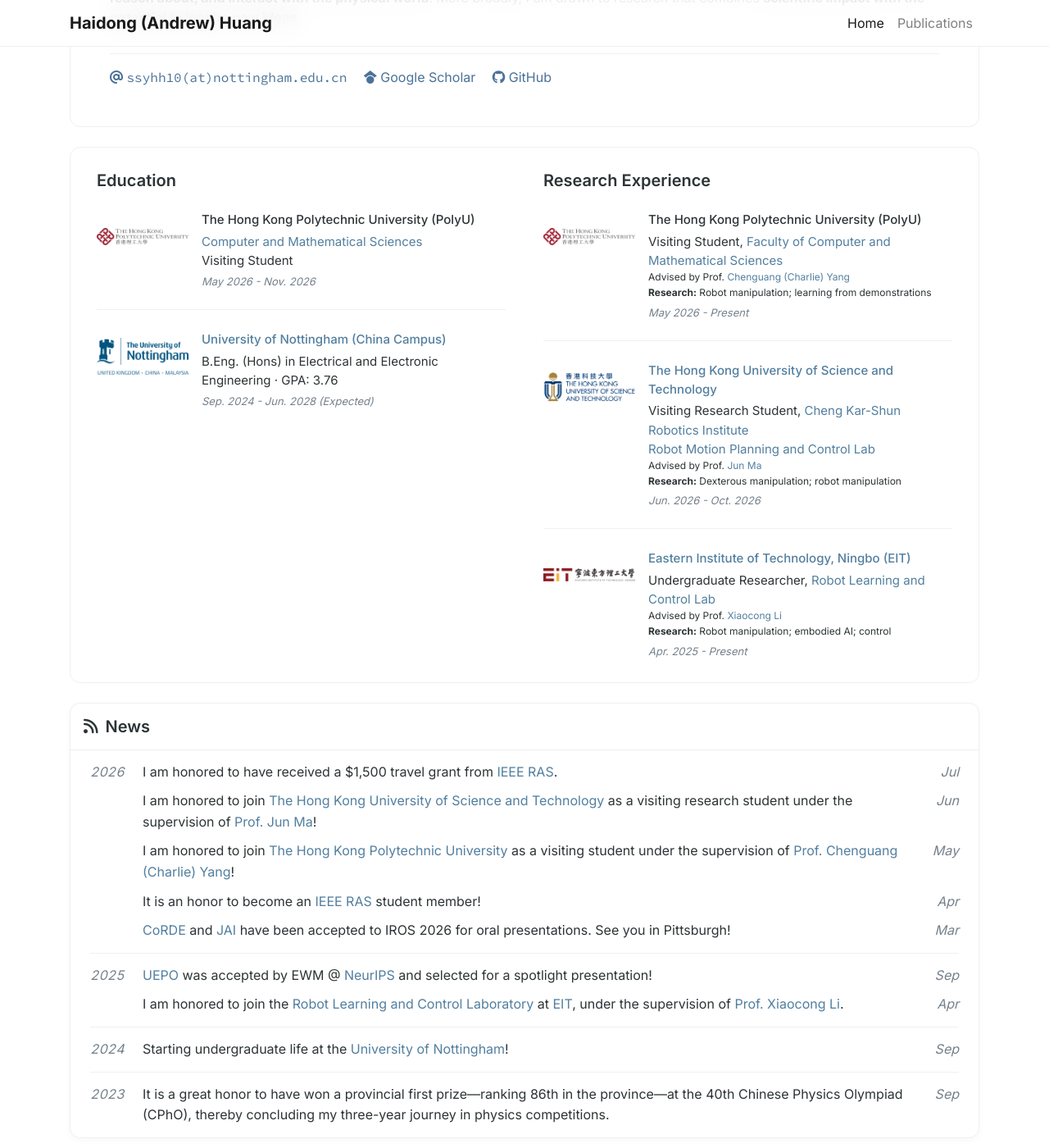
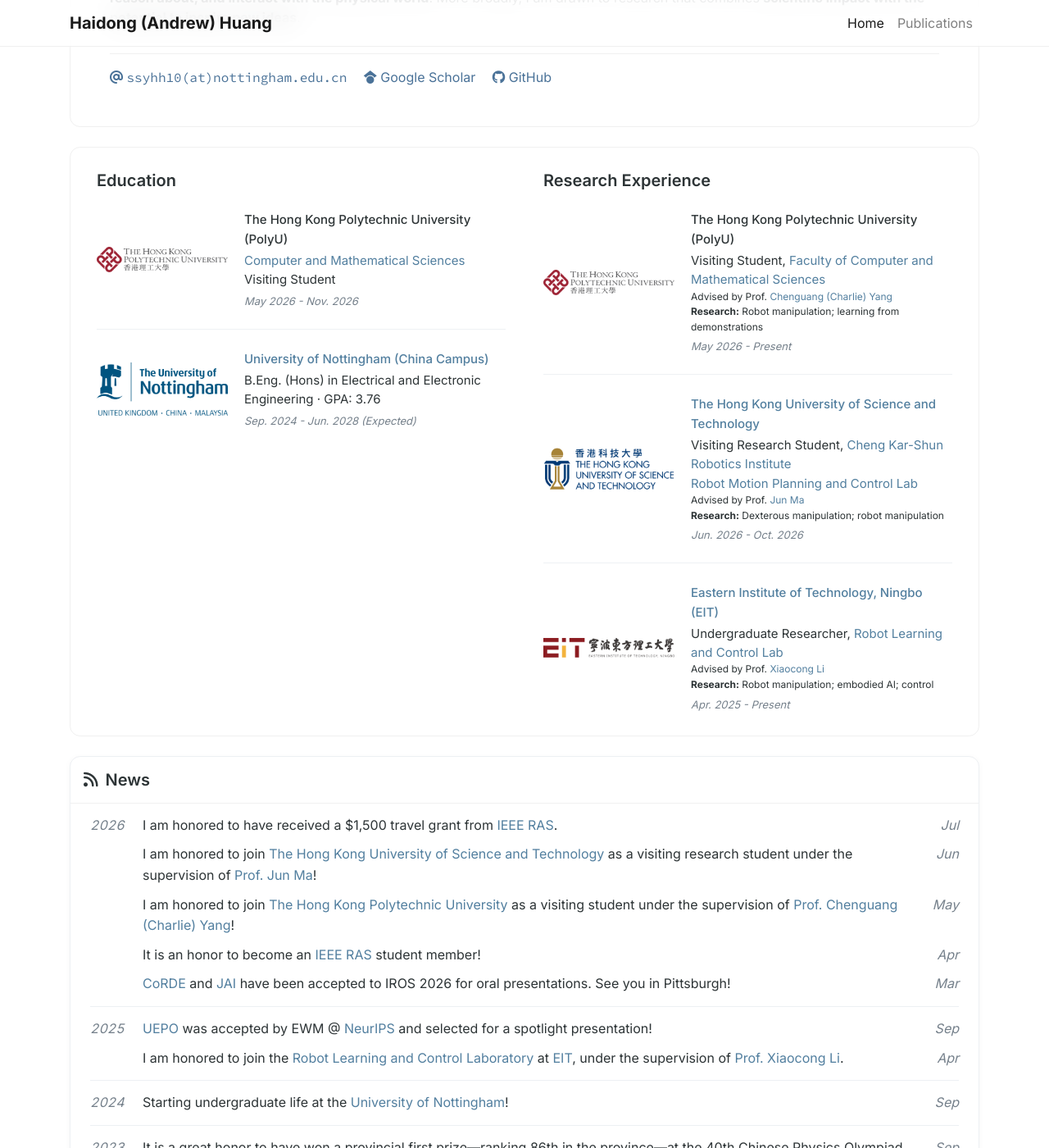
Before and after one commit to Haidong-Huang/haidong-huang.github.io, a Jekyll site: the page built from index.html, in a window 1280 px wide and 1400 px high, scrolled down 654 px. Shown: the whole window at 82% size. Built offline with Jekyll 4.4.1, drawn with Linux system fonts in a browser that asks for light colours; nearby versions of some CDN libraries; a style sheet for code colours, icons or effects is not loaded.

Commit message:
Publish enlarged institution logos and refresh stylesheet URLs on every build

```diff
--- a/_layouts/default.html
+++ b/_layouts/default.html
@@ -22,7 +22,7 @@
     <link rel="stylesheet" href="https://cdn.jsdelivr.net/npm/katex@0.16.11/dist/katex.min.css" integrity="sha384-nB0miv6/jRmo5UMMR1wu3Gz6NLsoTkbqJghGIsx//Rlm+ZU03BU6SQNC66uf4l5+" crossorigin="anonymous">
     <link rel="stylesheet" href="https://cdnjs.cloudflare.com/ajax/libs/prism/1.29.0/themes/prism.min.css" integrity="sha512-tN7Ec6zAFaVSG3TpNAKtk4DOHNpSwKHxxrsiw4GHKESGPs5njn/0sMCUMl2svV4wo4BK/rCP7juYz+zx+l6oeQ==" crossorigin="anonymous">
     <link rel="stylesheet" href="https://cdnjs.cloudflare.com/ajax/libs/prism/1.29.0/themes/prism-tomorrow.min.css" integrity="sha512-vswe+cgvic/XBoF1OcM/TeJ2FW0OofqAVdCZiEYkd6dwGXthvkSFWOoGGJgS2CW70VK5dQM5Oh+7ne47s74VTg==" crossorigin="anonymous">
-    <link rel="stylesheet" href="{{ '/assets/css/global.css' | relative_url }}">
+    <link rel="stylesheet" href="{{ '/assets/css/global.css' | relative_url }}?v={{ site.time | date: '%Y%m%d%H%M%S' }}">
     {% include theme.html %}
 </head>
 <body class="bg-white d-flex flex-column min-vh-100" {{ page.body_attr }}>
--- a/_layouts/prompt.html
+++ b/_layouts/prompt.html
@@ -11,7 +11,7 @@
     <link rel="preconnect" href="https://fonts.googleapis.com">
     <link rel="preconnect" href="https://fonts.gstatic.com" crossorigin>
     <link href="https://fonts.googleapis.com/css2?family=Lato:ital,wght@0,300;0,400;0,700;0,900;1,300;1,400;1,700;1,900&family=Raleway:ital,wght@0,300;0,400;0,500;1,300;1,400;1,500&display=swap" rel="stylesheet">
-    <link rel="stylesheet" href="{{ '/assets/css/global.css' | relative_url }}">
+    <link rel="stylesheet" href="{{ '/assets/css/global.css' | relative_url }}?v={{ site.time | date: '%Y%m%d%H%M%S' }}">
     {% include theme.html %}
 </head>
 <style type="text/css">
--- a/assets/css/global.css
+++ b/assets/css/global.css
@@ -444,15 +444,15 @@
 .institution-entry {
     display: grid;
     grid-template-columns: minmax(0, 1fr);
-    align-items: start;
-    gap: 1rem;
+    align-items: center;
+    gap: 1.25rem;
     margin-top: 1.5rem;
     padding-bottom: 1.5rem;
     border-bottom: 1px solid #eef1f4;
 }
 
 .institution-with-logo {
-    grid-template-columns: 112px minmax(0, 1fr);
+    grid-template-columns: 160px minmax(0, 1fr);
 }
 
 .institution-entry:last-child {
@@ -462,19 +462,19 @@
 
 .institution-logo-wrap {
     display: flex;
+    align-self: stretch;
     align-items: center;
     justify-content: center;
     min-width: 0;
-    min-height: 60px;
-    padding-top: 0.25rem;
+    min-height: 88px;
 }
 
 .institution-logo {
     display: block;
-    width: auto;
+    width: 100%;
     height: auto;
     max-width: 100%;
-    max-height: 60px;
+    max-height: 100px;
     object-fit: contain;
 }
 
@@ -679,7 +679,7 @@
     }
 
     .institution-with-logo {
-        grid-template-columns: 128px minmax(0, 1fr);
+        grid-template-columns: 184px minmax(0, 1fr);
     }
 }
 
@@ -715,16 +715,16 @@
     }
 
     .institution-with-logo {
-        grid-template-columns: 72px minmax(0, 1fr);
+        grid-template-columns: 96px minmax(0, 1fr);
         gap: 0.875rem;
     }
 
     .institution-logo-wrap {
-        min-height: 44px;
+        min-height: 64px;
     }
 
     .institution-logo {
-        max-height: 44px;
+        max-height: 72px;
     }
 
     .profile-card-body {
@@ -747,7 +747,7 @@
 
 @media (max-width: 359.98px) {
     .institution-with-logo {
-        grid-template-columns: 56px minmax(0, 1fr);
+        grid-template-columns: 80px minmax(0, 1fr);
         gap: 0.75rem;
     }
 
```
